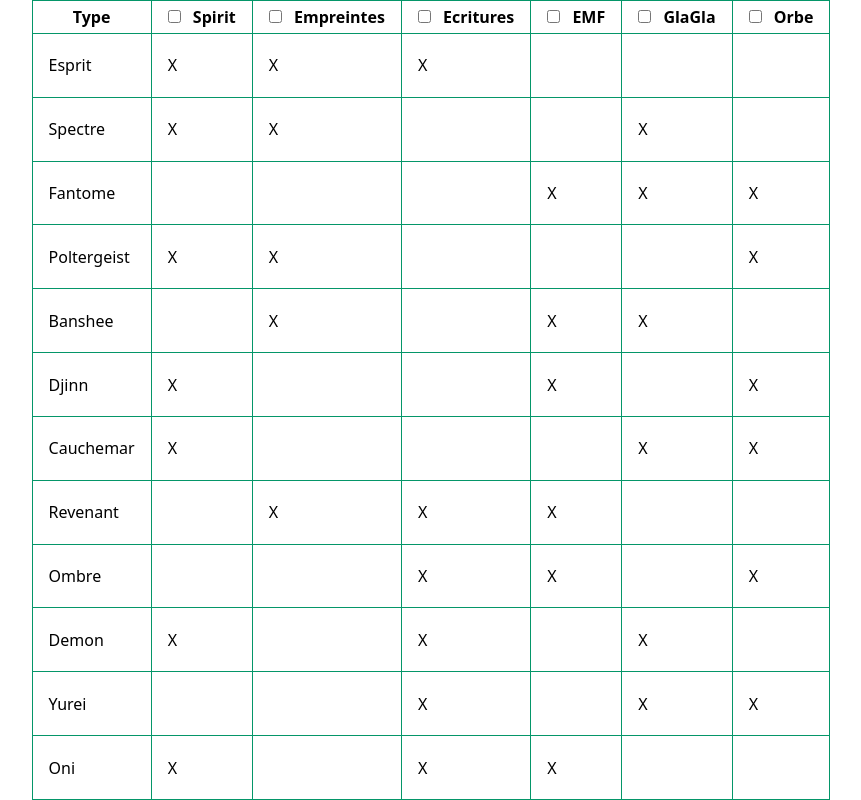
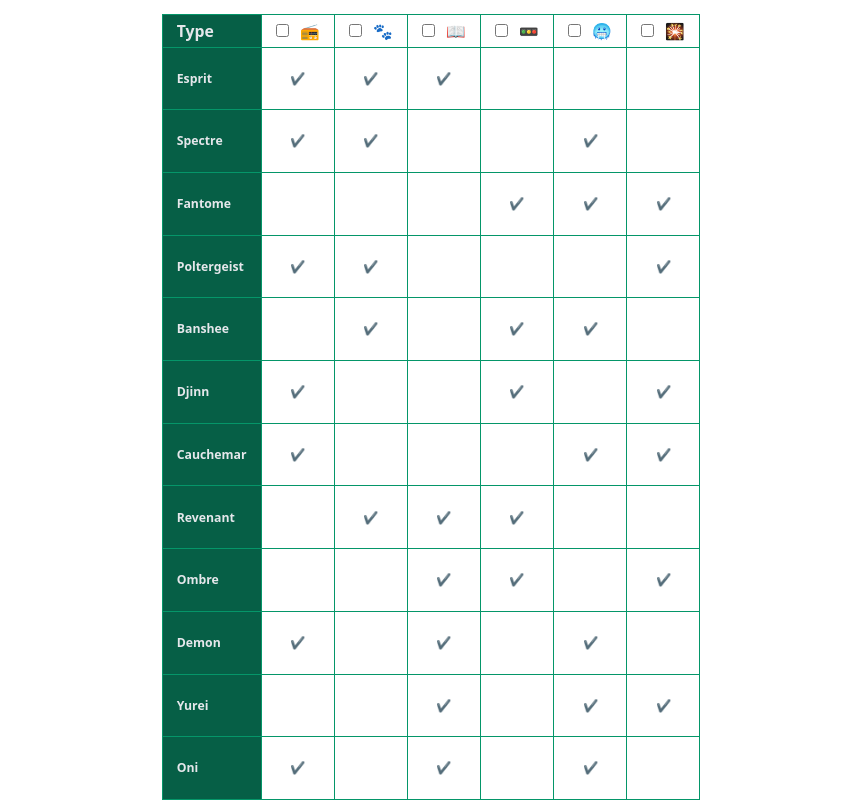
Before and after one commit to gouz/phasmo, a website built with Parcel: page src/index.pug in a window 1280 px wide. Shown: the whole page, without its empty margins (209-1070 px from the left). Built offline with nearby package versions, Linux system fonts and the light colour scheme.

Commit message:
[+] optimisations

```diff
--- a/package.json
+++ b/package.json
@@ -1,7 +1,6 @@
 {
   "name": "phasmo",
   "version": "1.0.0",
-  "main": "index.js",
   "repository": "https://github.com/gouz/phasmo.git",
   "author": "Sylvain Gougouzian <sylvain.gougouzian@gmail.com>",
   "license": "MIT",
--- a/src/index.pug
+++ b/src/index.pug
@@ -7,131 +7,54 @@ html(lang='fr')
     title phasmo
     link(href='./main.css', rel='stylesheet')
 
+  -
+    var _clues = [
+                  {id: 'spirit', emoji: '📻', title: 'Spirit Box'},
+                  {id: 'empreintes', emoji: '🐾', title: 'Empreintes'},
+                  {id: 'ecritures', emoji: '📖', title: 'Ecritures'},
+                  {id: 'emf', emoji: '🚥', title: 'EMF'},
+                  {id: 'glagla', emoji: '🥶', title: 'Températures Glaciales'},
+                  {id: 'orbe', emoji: '🎇', title: 'Orbe'}
+                 ]
+    var _ghosts = [
+                    {name: 'Esprit', clues: ['spirit', 'empreintes', 'ecritures']},
+                    {name: 'Spectre', clues: ['spirit', 'empreintes', 'glagla']},
+                    {name: 'Fantome', clues: ['emf', 'glagla', 'orbe']},
+                    {name: 'Poltergeist', clues: ['spirit', 'empreintes', 'orbe']},
+                    {name: 'Banshee', clues: ['empreintes', 'emf', 'glagla']},
+                    {name: 'Djinn', clues: ['spirit', 'emf', 'orbe']},
+                    {name: 'Cauchemar', clues: ['spirit', 'glagla', 'orbe']},
+                    {name: 'Revenant', clues: ['empreintes', 'ecritures', 'emf']},
+                    {name: 'Ombre', clues: ['ecritures', 'emf', 'orbe']},
+                    {name: 'Demon', clues: ['spirit', 'ecritures', 'glagla']},
+                    {name: 'Yurei', clues: ['ecritures', 'glagla', 'orbe']},
+                    {name: 'Oni', clues: ['spirit', 'ecritures', 'glagla']}
+                  ]
+
+  mixin clues(items)
+    each item in items
+      th
+        div
+          input(id=item.id, name=item.id, type="checkbox")
+          label(for=item.id, title=item.title)= item.emoji
+
+  mixin ghost(items)
+    each item in items
+      tr(class=item.clues.join(' '))
+        td= item.name
+        each cl in _clues
+          if item.clues.indexOf(cl.id) != -1
+            td ✔
+          else
+            td
+
   body
     .flex.justify-center
-      table.table-auto.border-collapse
+      table.table-fixed.border-collapse
         thead
           tr
             th Type
-            th
-              div
-                input(id="spirit", type="checkbox", name="spirit")
-                label(for="spirit") Spirit
-            th
-              div
-                input(id="empreintes", type="checkbox", name="empreintes")
-                label(for="empreintes") Empreintes
-            th
-              div
-                input(id="ecritures", type="checkbox", name="ecritures")
-                label(for="ecritures") Ecritures
-            th
-              div
-                input(id="emf", type="checkbox", name="emf")
-                label(for="emf") EMF
-            th
-              div
-                input(id="glagla", type="checkbox", name="glagla")
-                label(for="glagla") GlaGla
-            th
-              div
-                input(id="orbe", type="checkbox", name="orbe")
-                label(for="orbe") Orbe
+            +clues(_clues)
         tbody
-          tr.spirit.empreintes.ecritures
-            td Esprit
-            td X
-            td X
-            td X
-            td
-            td
-            td
-          tr.spirit.empreintes.glagla
-            td Spectre
-            td X
-            td X
-            td
-            td
-            td X
-            td
-          tr.emf.glagla.orbe
-            td Fantome
-            td
-            td
-            td
-            td X
-            td X
-            td X
-          tr.spirit.empreintes.orbe
-            td Poltergeist
-            td X
-            td X
-            td
-            td
-            td
-            td X
-          tr.empreintes.emf.glagla
-            td Banshee
-            td
-            td X
-            td
-            td X
-            td X
-            td
-          tr.spirit.emf.orbe
-            td Djinn
-            td X
-            td
-            td
-            td X
-            td
-            td X
-          tr.spirit.glagla.orbe
-            td Cauchemar
-            td X
-            td
-            td
-            td
-            td X
-            td X
-          tr.empreintes.ecritures.emf
-            td Revenant
-            td
-            td X
-            td X
-            td X
-            td
-            td
-          tr.ecritures.emf.orbe
-            td Ombre
-            td
-            td
-            td X
-            td X
-            td
-            td X
-          tr.spirit.ecritures.glagla
-            td Demon
-            td X
-            td
-            td X
-            td
-            td X
-            td
-          tr.ecritures.glagla.orbe
-            td Yurei
-            td
-            td
-            td X
-            td
-            td X
-            td X
-          tr.spirit.ecritures.glagla.orbe
-            td Oni
-            td X
-            td
-            td X
-            td X
-            td
-            td
+          +ghost(_ghosts)
     script(src="main.js")
--- a/src/main.css
+++ b/src/main.css
@@ -6,7 +6,7 @@
 html,
 body,
 body > div {
-  @apply w-full h-full;
+  @apply w-full h-full text-sm;
 }
 
 th,
@@ -17,3 +17,20 @@ td {
 input {
   @apply mr-2;
 }
+
+table {
+  @apply mt-4;
+}
+
+th {
+  @apply text-lg;
+}
+
+td {
+  @apply text-center;
+}
+
+tr td:first-child,
+tr th:first-child {
+  @apply text-left font-bold text-gray-200 bg-green-800;
+}
--- a/src/sw.js
+++ /dev/null
@@ -1,10 +0,0 @@
-const sw = 'service-worker.js';
-(function () {
-  if (!('serviceWorker' in navigator)) {
-    return;
-  }
-  navigator.serviceWorker
-    .register(sw)
-    .then(function (registration) {})
-    .catch(function (error) {});
-})();
--- a/workbox-config.js
+++ /dev/null
@@ -1,9 +0,0 @@
-module.exports = {
-  globDirectory: 'dist',
-  globPatterns: [
-    '**/*.{html,js,css,png,svg,jpg,gif,json,woff,woff2,eot,ico,webmanifest,map}',
-  ],
-  swDest: 'dist/service-worker.js',
-  clientsClaim: true,
-  skipWaiting: true,
-};
```
Also changed, not shown: src/manifest.webmanifest (deleted).
